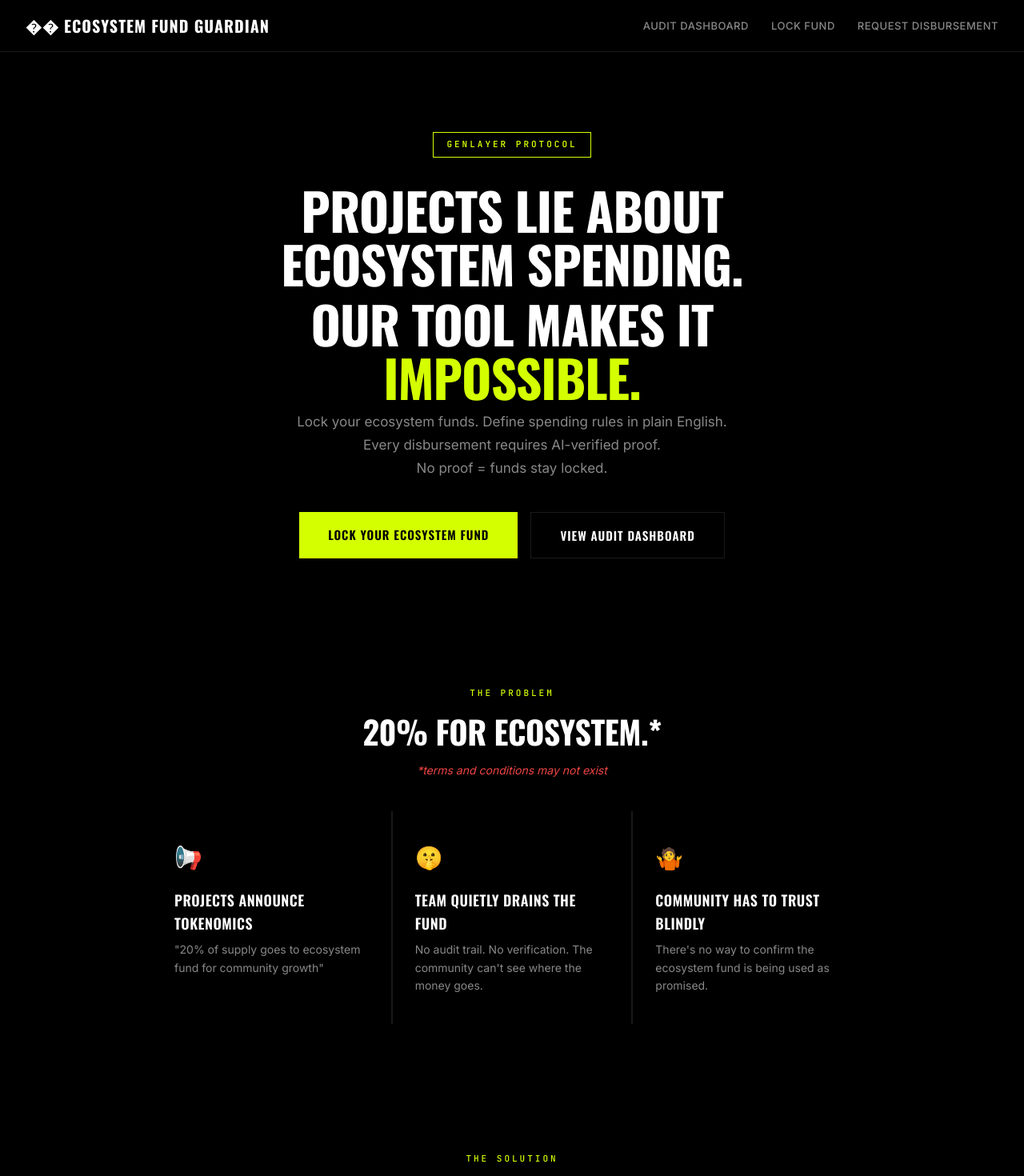
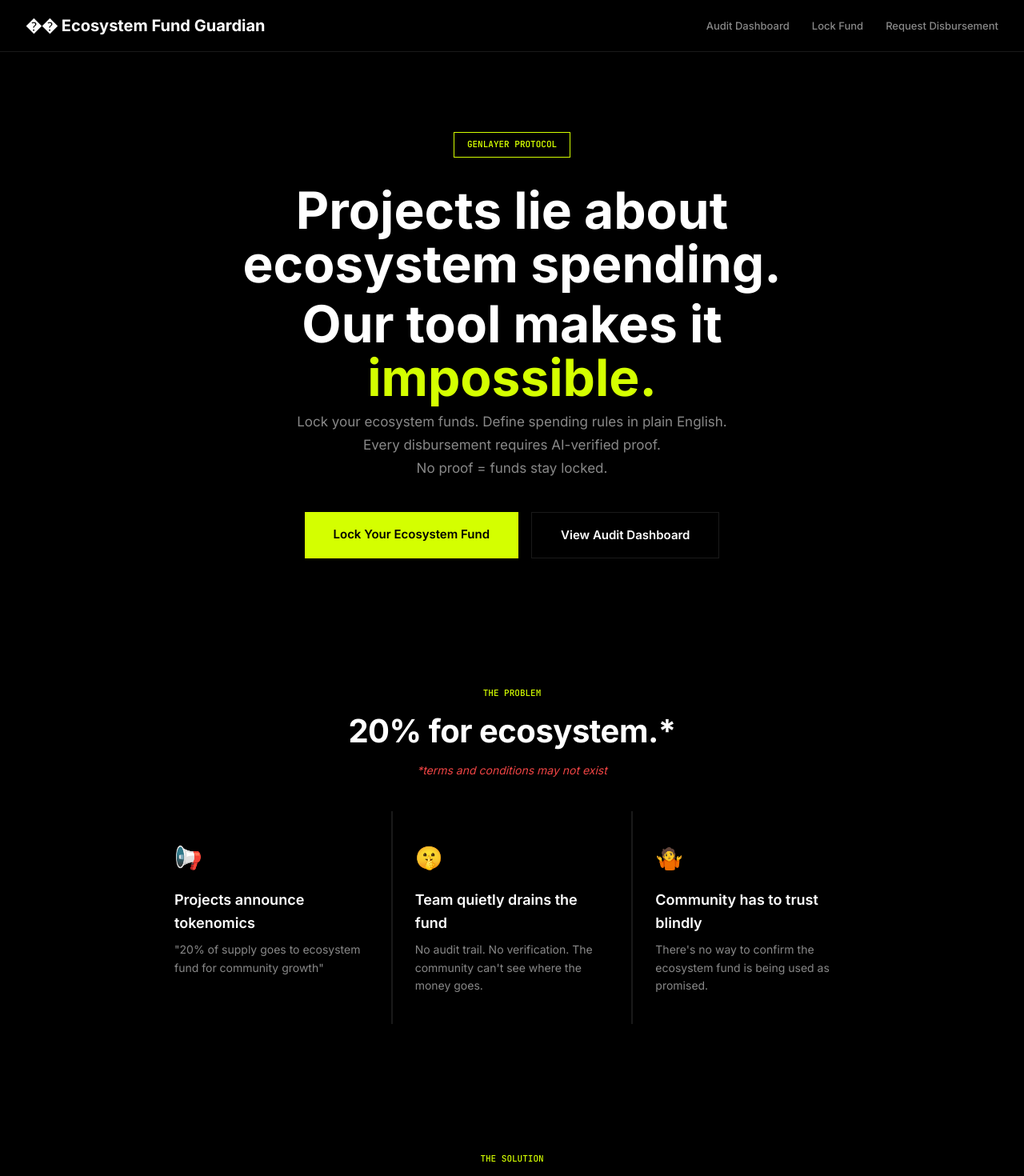
Before and after one commit to latiblack/ecosystem-fund-guardian, a React (Vite) app in the folder frontend/: page / in a window 1280 px wide. Shown: the top 1470 px of the page at 80% size. Built offline with nearby package versions, Linux system fonts and the light colour scheme; no server answers.

Commit message:
style: remove Oswald, Inter + JetBrains Mono only

```diff
--- a/frontend/index.html
+++ b/frontend/index.html
@@ -8,7 +8,7 @@
     <meta name="description" content="Lock your ecosystem funds. Define spending rules. Every disbursement requires AI-verified proof. No proof = funds stay locked." />
     <link rel="preconnect" href="https://fonts.googleapis.com" />
     <link rel="preconnect" href="https://fonts.gstatic.com" crossorigin />
-    <link href="https://fonts.googleapis.com/css2?family=Inter:wght@400;500;600;700&family=JetBrains+Mono:wght@400;500;600&family=Oswald:wght@400;500;600;700&display=swap" rel="stylesheet" />
+    <link href="https://fonts.googleapis.com/css2?family=Inter:wght@400;500;600;700&family=JetBrains+Mono:wght@400;500;600&display=swap" rel="stylesheet" />
   </head>
   <body>
     <div id="root"></div>
--- a/frontend/src/index.css
+++ b/frontend/src/index.css
@@ -10,7 +10,7 @@
   --green: #d4ff00;
   --red: #ef4444;
   --yellow: #eab308;
-  --font-heading: 'Oswald', sans-serif;
+  --font-heading: 'Inter', sans-serif;
   --font-body: 'Inter', -apple-system, BlinkMacSystemFont, sans-serif;
   --font-mono: 'JetBrains Mono', 'Fira Code', monospace;
 }
@@ -53,8 +53,8 @@
   font-weight: 700;
   color: var(--text);
   text-decoration: none;
-  letter-spacing: 1px;
-  text-transform: uppercase;
+
+
 }
 
 .nav-links {
@@ -68,8 +68,8 @@
   font-size: 13px;
   font-weight: 500;
   transition: color 0.2s;
-  text-transform: uppercase;
-  letter-spacing: 0.5px;
+
+
 }
 
 .nav-links a:hover {
@@ -110,7 +110,7 @@
   border: 1px solid var(--accent);
   font-size: 11px;
   font-weight: 600;
-  letter-spacing: 3px;
+
   color: var(--accent);
   margin-bottom: 32px;
   font-family: var(--font-mono);
@@ -122,8 +122,8 @@
   font-weight: 700;
   line-height: 1.05;
   margin-bottom: 8px;
-  letter-spacing: -1px;
-  text-transform: uppercase;
+
+
 }
 
 .hero-sub {
@@ -165,10 +165,10 @@
   font-family: var(--font-mono);
   font-size: 11px;
   font-weight: 500;
-  letter-spacing: 3px;
+
   color: var(--accent);
   margin-bottom: 16px;
-  text-transform: uppercase;
+
 }
 
 .section h2 {
@@ -177,7 +177,7 @@
   font-weight: 700;
   margin-bottom: 16px;
   letter-spacing: -0.5px;
-  text-transform: uppercase;
+
   line-height: 1.1;
 }
 
@@ -222,8 +222,8 @@
   font-size: 18px;
   font-weight: 600;
   margin-bottom: 8px;
-  text-transform: uppercase;
-  letter-spacing: 0.5px;
+
+
 }
 
 .problem-card p {
@@ -278,8 +278,8 @@
   font-size: 16px;
   font-weight: 600;
   margin-bottom: 4px;
-  text-transform: uppercase;
-  letter-spacing: 0.5px;
+
+
 }
 
 .flow-content p {
@@ -315,8 +315,8 @@
   font-size: 16px;
   font-weight: 600;
   margin-bottom: 8px;
-  text-transform: uppercase;
-  letter-spacing: 0.5px;
+
+
 }
 
 .feature-card p {
@@ -347,8 +347,8 @@
   font-weight: 600;
   margin-bottom: 8px;
   color: var(--accent);
-  text-transform: uppercase;
-  letter-spacing: 0.5px;
+
+
 }
 
 .usecase-card p {
@@ -369,7 +369,7 @@
   font-size: 48px;
   font-weight: 700;
   margin-bottom: 16px;
-  text-transform: uppercase;
+
 }
 
 .cta-section p {
@@ -385,7 +385,7 @@
   border-top: 1px solid var(--border);
   font-size: 13px;
   color: var(--text-dim);
-  letter-spacing: 0.5px;
+
 }
 
 .footer-sub {
@@ -411,8 +411,8 @@
   font-size: 20px;
   font-weight: 600;
   margin-bottom: 16px;
-  text-transform: uppercase;
-  letter-spacing: 0.5px;
+
+
 }
 
 .card h3 {
@@ -421,8 +421,8 @@
   font-weight: 600;
   margin-bottom: 12px;
   color: var(--text-dim);
-  text-transform: uppercase;
-  letter-spacing: 1px;
+
+
 }
 
 /* Stats row */
@@ -443,8 +443,8 @@
 .stat .label {
   font-family: var(--font-mono);
   font-size: 10px;
-  text-transform: uppercase;
-  letter-spacing: 2px;
+
+
   color: var(--text-dim);
   margin-bottom: 4px;
   font-weight: 500;
@@ -487,8 +487,8 @@
   color: var(--text-dim);
   font-weight: 500;
   font-size: 10px;
-  text-transform: uppercase;
-  letter-spacing: 2px;
+
+
 }
 
 /* Status badges */
@@ -498,8 +498,8 @@
   font-family: var(--font-mono);
   font-size: 10px;
   font-weight: 600;
-  text-transform: uppercase;
-  letter-spacing: 1px;
+
+
 }
 
 .badge.verified {
@@ -539,8 +539,8 @@
   font-weight: 500;
   margin-bottom: 6px;
   color: var(--text-dim);
-  text-transform: uppercase;
-  letter-spacing: 2px;
+
+
 }
 
 .form-group input,
@@ -579,8 +579,8 @@
   transition: all 0.2s;
   text-decoration: none;
   text-align: center;
-  text-transform: uppercase;
-  letter-spacing: 1px;
+
+
 }
 
 .btn-primary {
```
